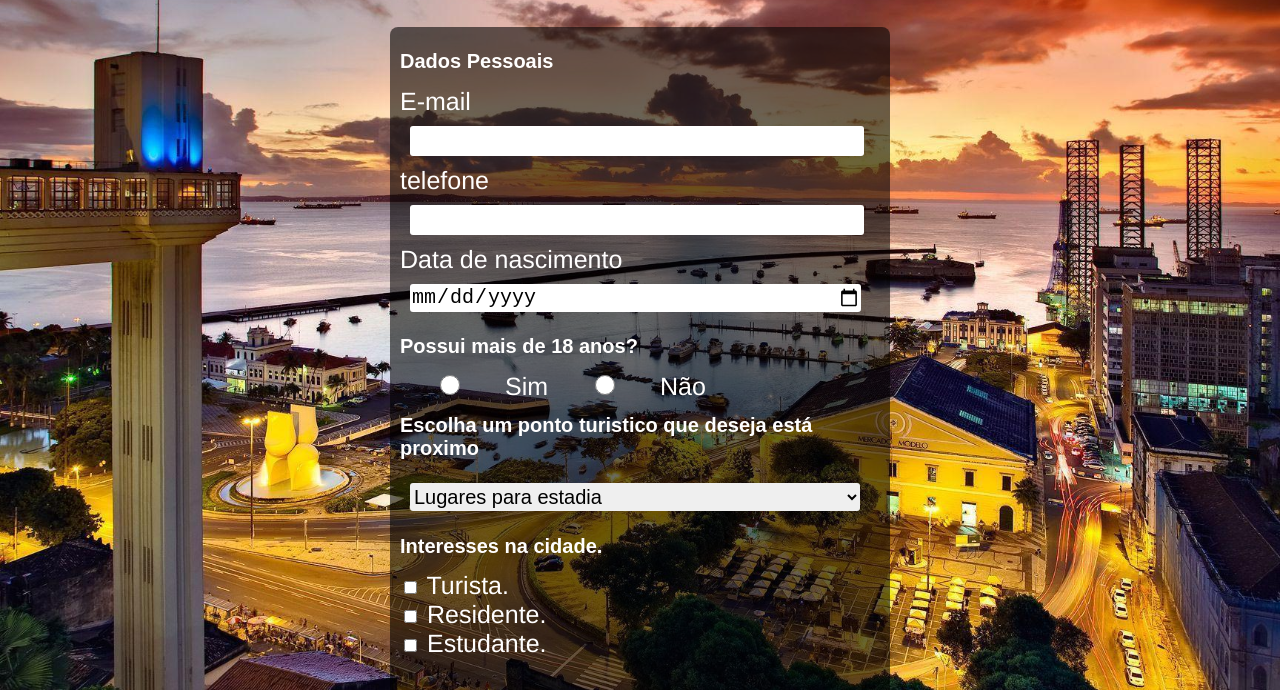
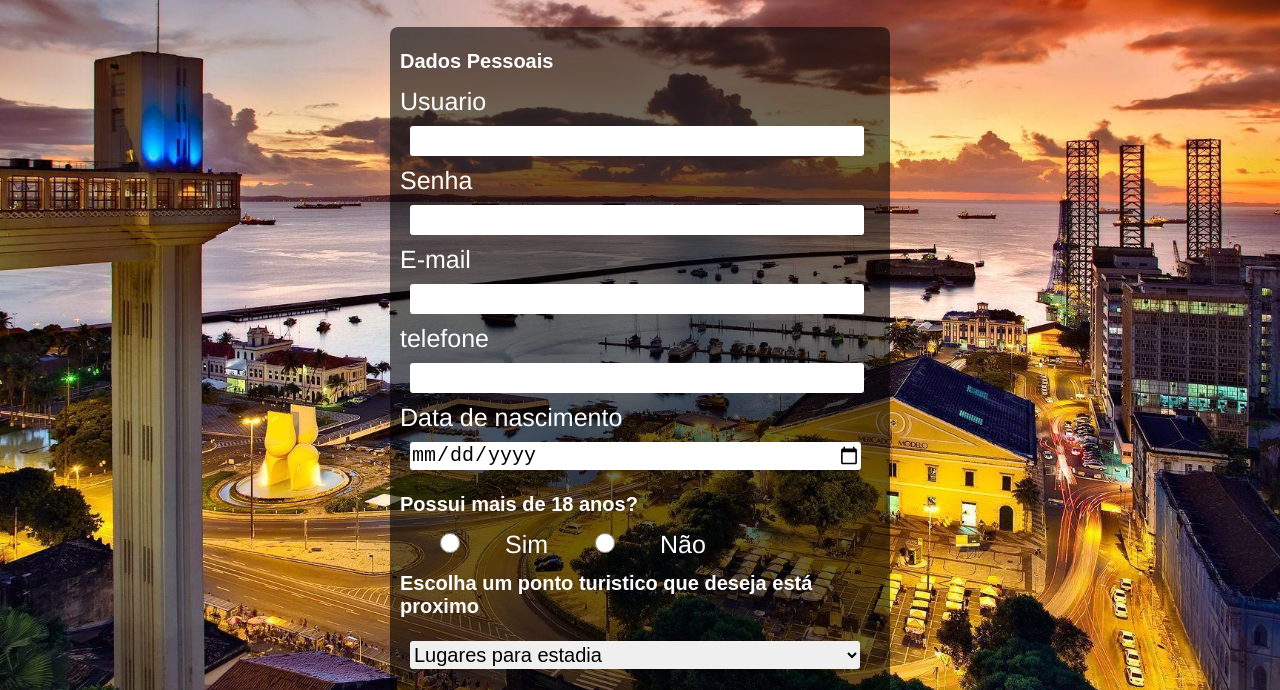
Before and after one commit to jOSEsOUSAFh/gh-pages, a plain HTML site: page cadastro.html in a window 1280 px wide. Shown: the part 67-757 px from the top of the page. Drawn offline with Linux system fonts and the light colour scheme.

Commit message:
Update cadastro.html

```diff
--- a/cadastro.html
+++ b/cadastro.html
@@ -18,6 +18,15 @@
 
 
             <h1 class="formulario_enunciado">Dados Pessoais</h1>
+
+        <label for="usuario">Usuario</label>
+        <input class="formdados" type="text" name="usuario" id="usuario">
+
+
+
+        <label for="senha">Senha</label>
+        <input class="formdados" type="password" name="senha" id="senha">
+
 
 
         <label for="e-mail">E-mail</label>
```
